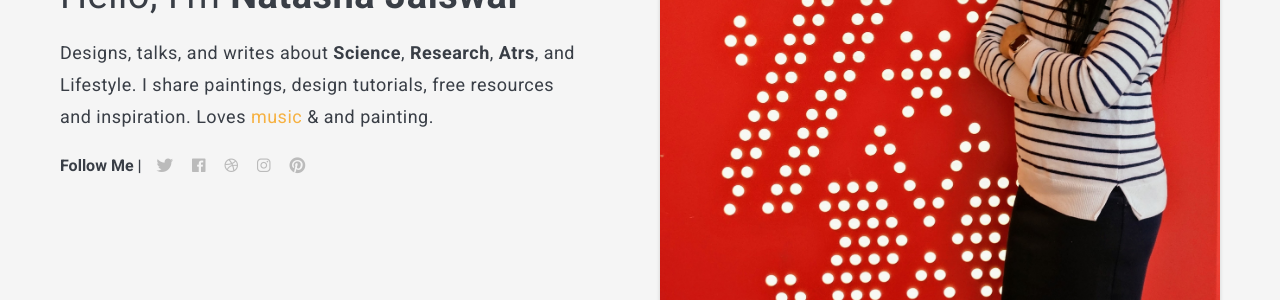
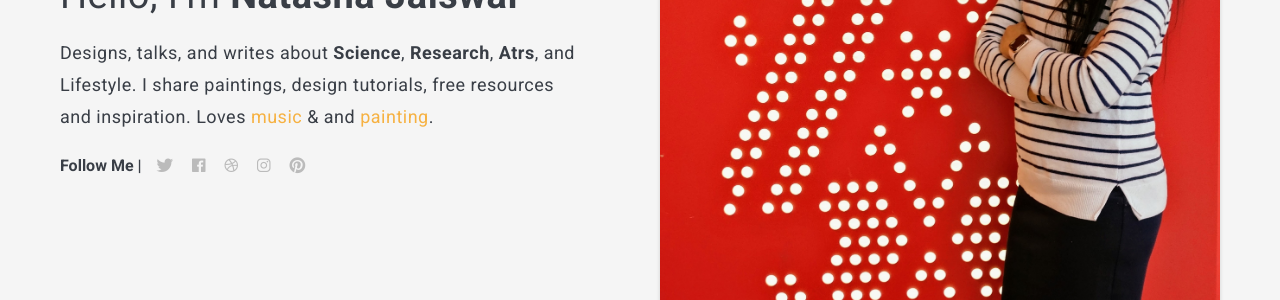
Before and after one commit to jaiswalnatasha/nj.toodledoodle.github.io, a Jekyll site: the page built from index.html, in a window 1280 px wide and 900 px high. Shown: the part 411-711 px from the top of the window. Built offline with Jekyll 4.4.1, drawn with Linux system fonts in a browser that asks for light colours; nearby versions of some CDN libraries; the list of posts is cut into pages by our own code; part of the change alters nothing that is shown.

Commit message:
Update settings.yml

```diff
--- a/_data/settings.yml
+++ b/_data/settings.yml
@@ -1,8 +1,8 @@
 #-------------------------------
 # General Site Settings
-title: Zolan
+title: Natasha...
 logo: logo.svg # You can add own logo.
-description: Zolan is modern minimal theme for Jekyll
+description: This is my personal website to showcase my work in the field of Art and science.
 
 
 #-------------------------------
@@ -11,7 +11,7 @@ author:
   name: Natasha Jaiswal
   image: 01.jpg
   say-hello: Hello, I’m <strong>Natasha Jaiswal</strong>
-  bio: Designs, talks, and writes about <strong>Science</strong>, <strong>Research</strong>, <strong>Atrs</strong>, and Lifestyle. I share paintings, design tutorials, free resources and inspiration. Loves <a href="#">music</a> & and painting.
+  bio: Designs, talks, and writes about <strong>Science</strong>, <strong>Research</strong>, <strong>Atrs</strong>, and Lifestyle. I share paintings, design tutorials, free resources and inspiration. Loves <a href="#">music</a> & and <a href="#">painting</a>.
 
 
 #-------------------------------
```
